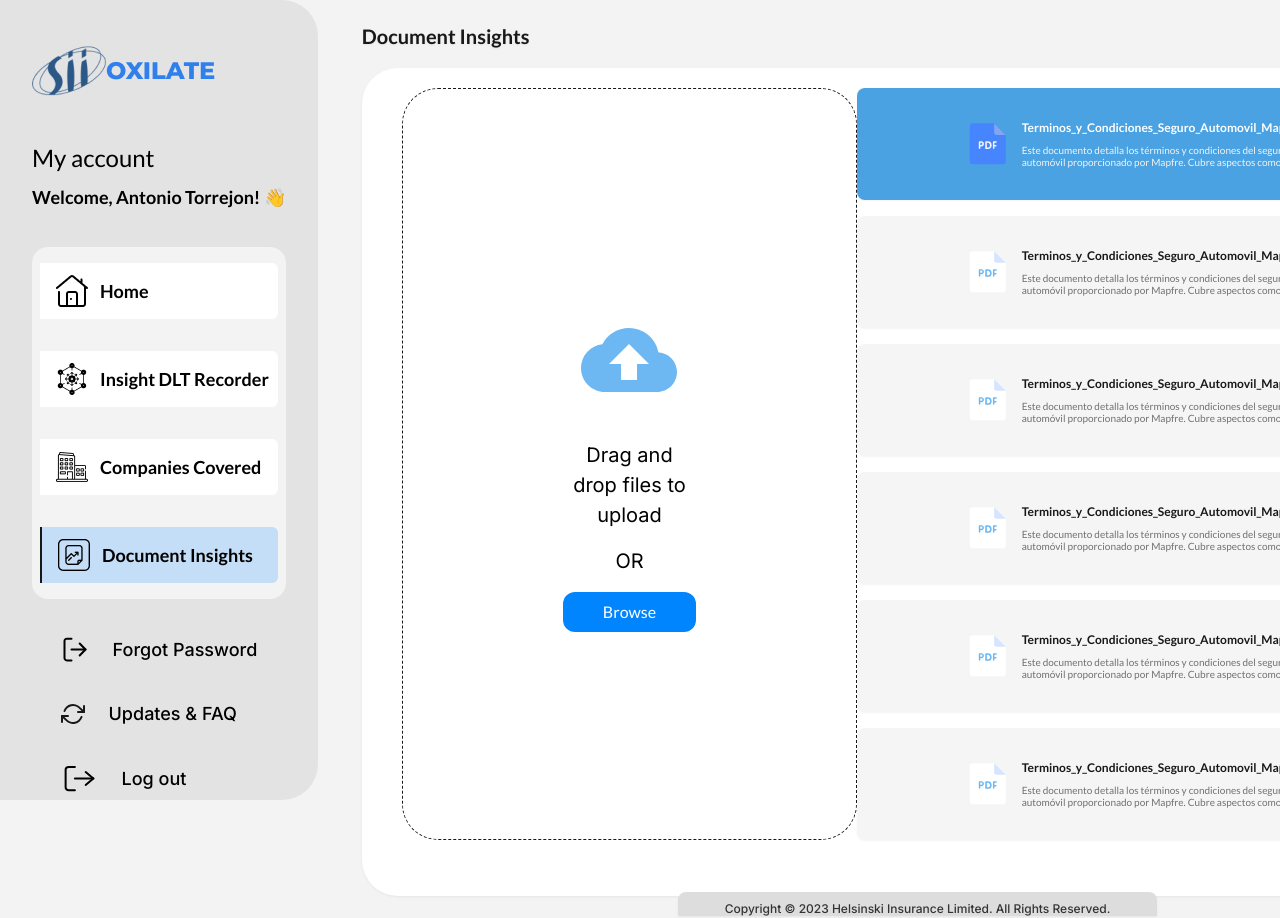
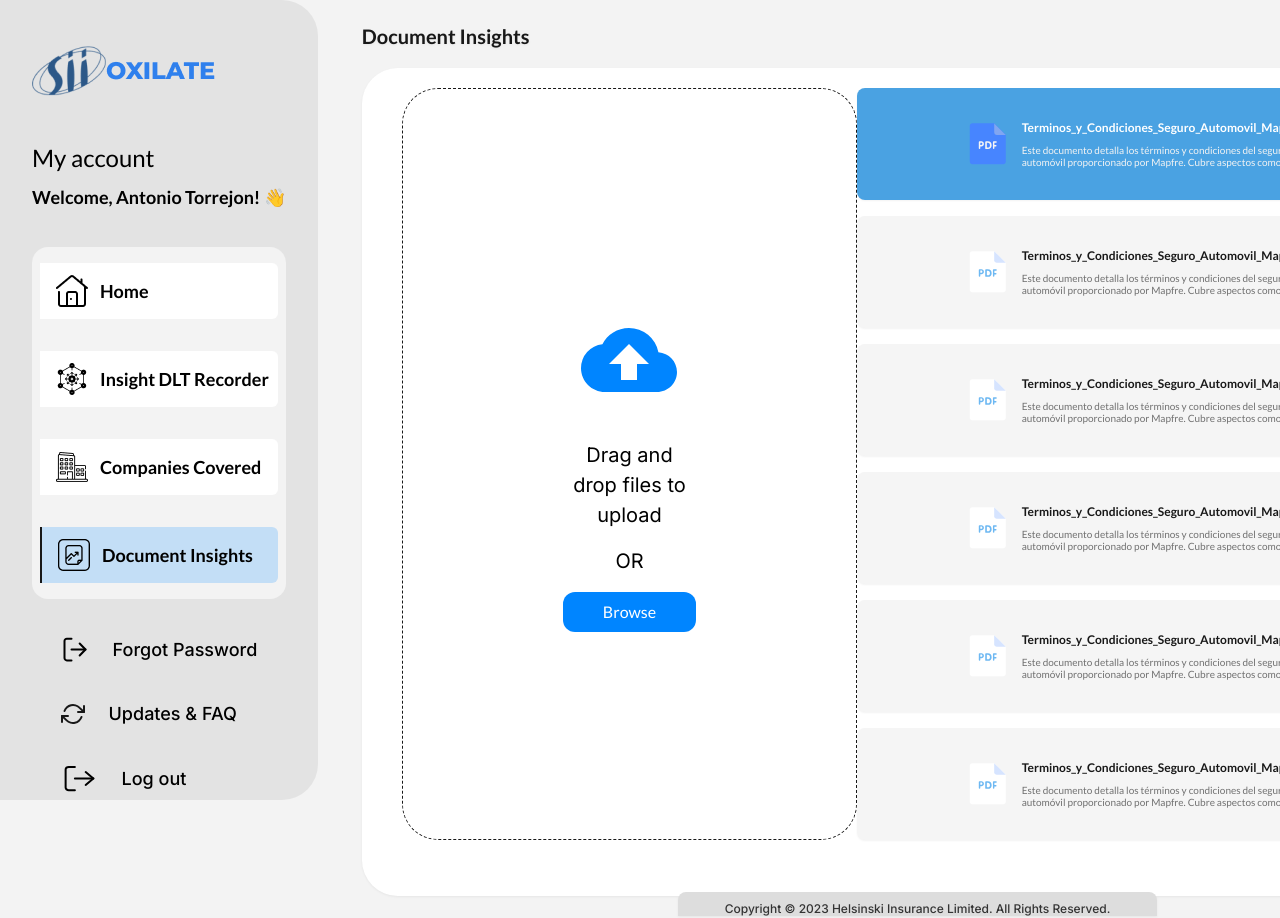
Before and after one commit to sazzadtanim/30-7-23-insurance, a Next.js app: page /document_insight in a window 1280 px wide. Shown: the top 918 px of the page. Built offline with nearby package versions, Linux system fonts and the light colour scheme.

Commit message:
Added title to upload section

```diff
--- a/src/components/UploadSection.tsx
+++ b/src/components/UploadSection.tsx
@@ -4,8 +4,11 @@ import { MdCloudUpload } from 'react-icons/md'
 
 export default function UploadSection() {
   return (
-    <div className='flex max-w-xl flex-col items-center justify-center space-y-4 rounded border-[1px] border-dashed border-black px-40 py-40'>
-      <MdCloudUpload className='h-32 w-24 fill-blue-400' />
+    <div
+      className='flex max-w-xl flex-col items-center justify-center space-y-4 rounded border-[1px] border-dashed border-black px-40 py-40'
+      title='Upload Section'
+    >
+      <MdCloudUpload className='h-32 w-24 fill-blue-300' />
       <p className='max-w-md text-center font-inter text-xl'>
         Drag and drop files to upload
       </p>
```
